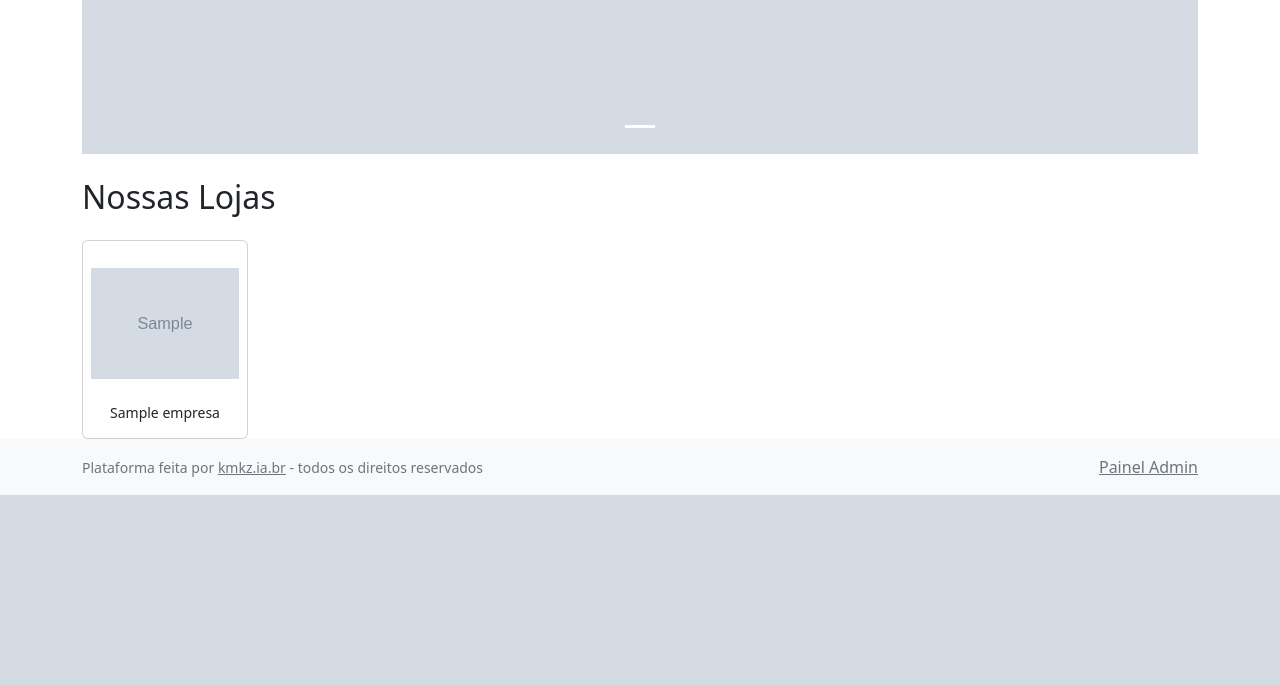
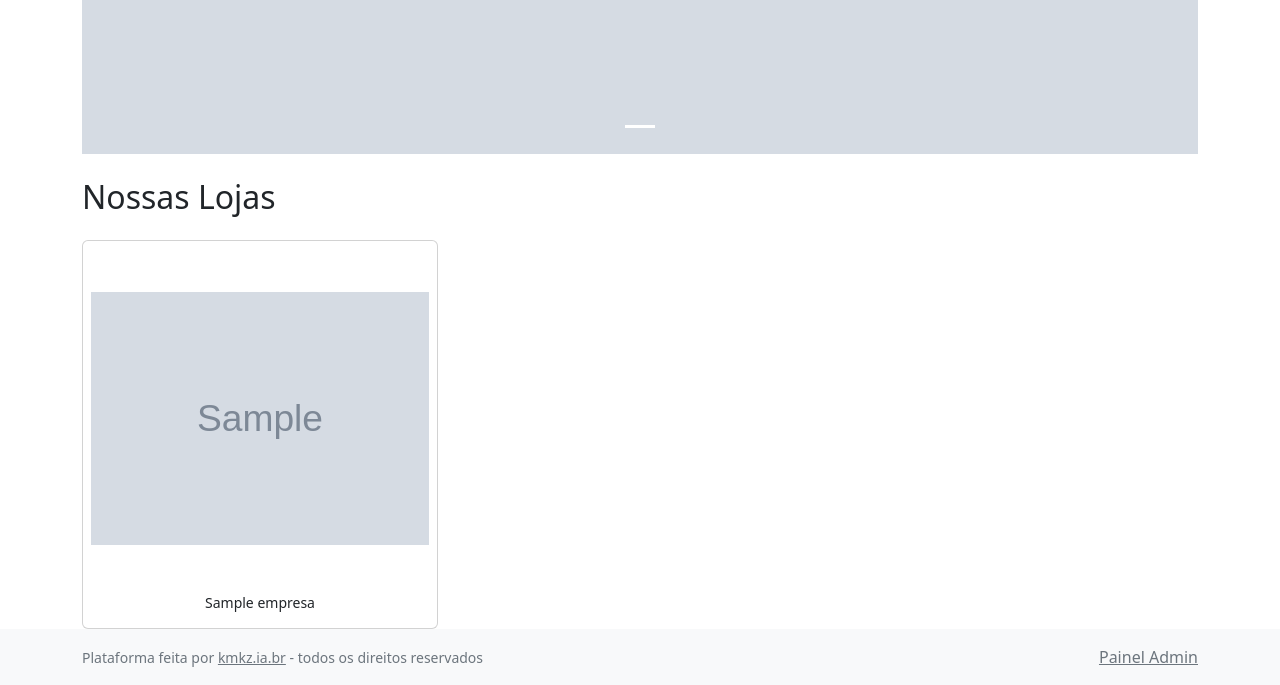
Before and after one commit to juniojose/painelShopping, a PHP site: page / in a window 1280 px wide. Shown: the part 789-1474 px from the top of the page. Before the commit the page ends 1284 px from the top, so only its background shows below. Run offline with PHP 8.4, Linux system fonts and the light colour scheme; data comes from the database, SQL or seed files in the repository; tables that the repository leaves empty hold one stand-in row (values such as "Sample post"); grey boxes marked "Sample" are stand-in pictures; grey boxes labelled with a size stand in for pictures from a placeholder-image service; a stand-in replaces the project's code that opens the database connection; some libraries are stand-ins or nearby versions.

Commit message:
Refactor: alterando exibição de 6 empresas por linha para três

```diff
--- a/public/index.php
+++ b/public/index.php
@@ -70,7 +70,7 @@ $companies = $companyModel->findWithPagination($companiesPerPage, $offset)->fetc
     <!-- Seção do Grid de Empresas -->
     <section>
         <h2 class="mb-4">Nossas Lojas</h2>
-        <div class="row row-cols-2 row-cols-sm-3 row-cols-md-4 row-cols-lg-6 g-4">
+        <div class="row row-cols-2 row-cols-md-3 g-4">
             <?php if (!empty($companies)): ?>
                 <?php foreach ($companies as $company): ?>
                     <div class="col">
```
